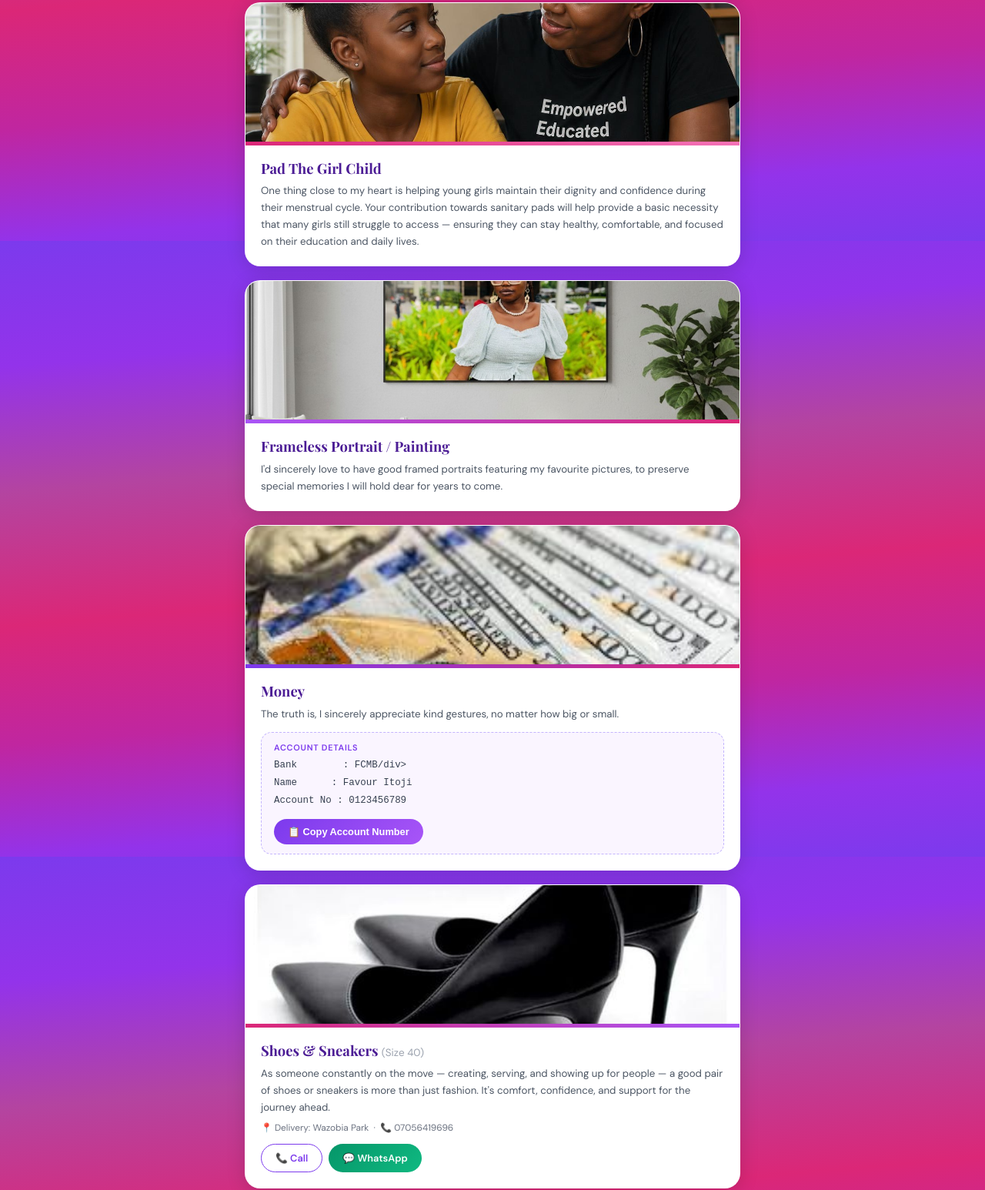
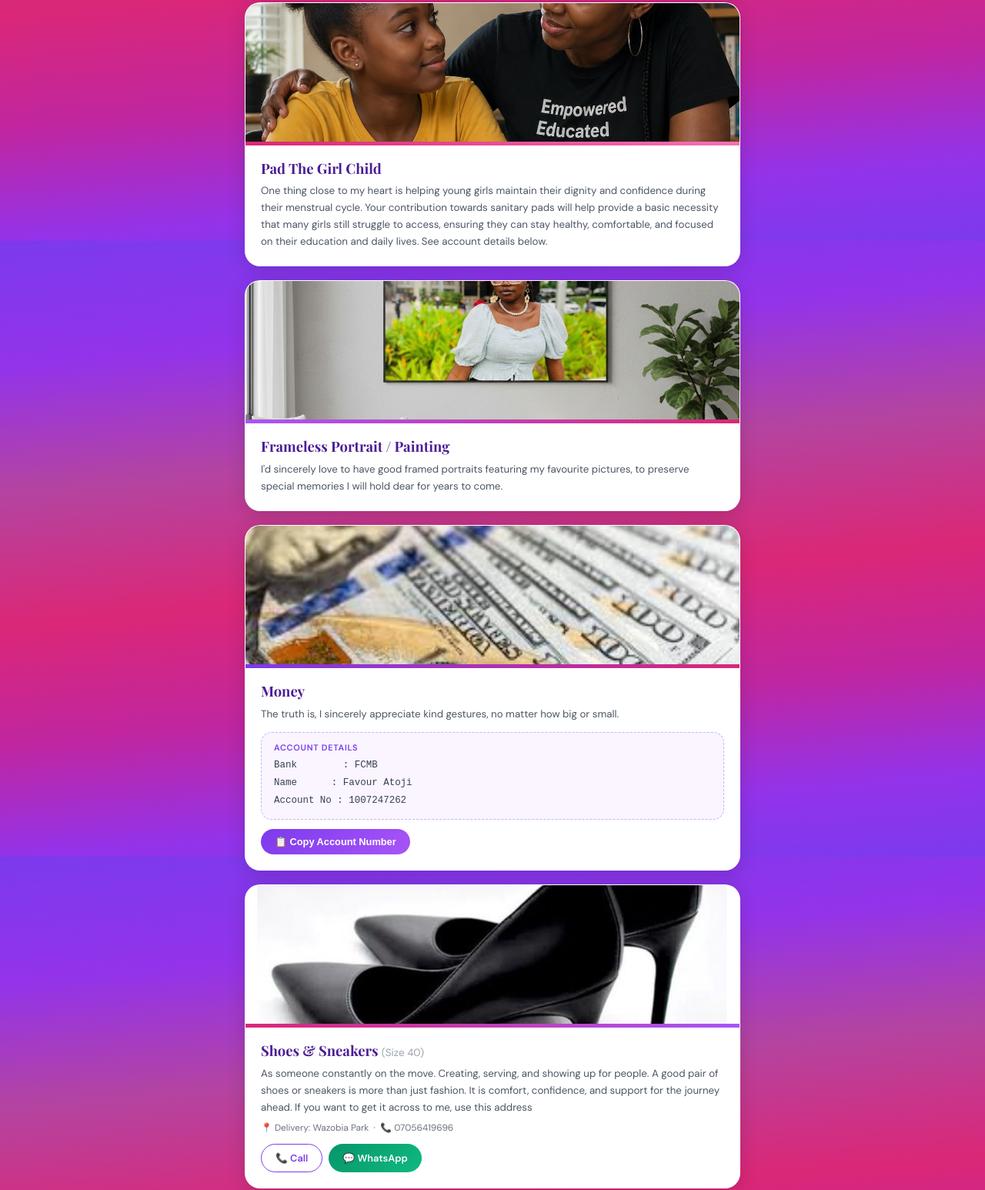
Before and after one commit to Winners20/Toj, a plain HTML site: page index.html in a window 1280 px wide. Shown: the part 1287-2833 px from the top of the page at 77% size. Drawn offline with nearby package versions, Linux system fonts and the light colour scheme.

Commit message:
Update index.htmlneww

```diff
--- a/index.html
+++ b/index.html
@@ -738,8 +738,8 @@
         <p class="card-desc">One thing close to my heart is helping young girls maintain their dignity and confidence
           during their menstrual cycle. Your contribution towards sanitary pads will help provide a basic necessity
           that
-          many girls still struggle to access — ensuring they can stay healthy, comfortable, and focused on their
-          education and daily lives.</p>
+          many girls still struggle to access, ensuring they can stay healthy, comfortable, and focused on their
+          education and daily lives. See account details below.</p>
       </div>
     </div>
 
@@ -770,9 +770,9 @@
         <p class="card-desc">The truth is, I sincerely appreciate kind gestures, no matter how big or small.</p>
         <div class="account-box">
           <div class="account-label">Account Details</div>
-          <div class="account-line">Bank &nbsp;&nbsp;&nbsp;&nbsp;&nbsp;&nbsp;&nbsp;: FCMB/div>
-            <div class="account-line">Name &nbsp;&nbsp;&nbsp;&nbsp;&nbsp;: Favour Itoji</div>
-            <div class="account-line">Account No : 0123456789</div>
+          <div class="account-line">Bank &nbsp;&nbsp;&nbsp;&nbsp;&nbsp;&nbsp;&nbsp;: FCMB</div>
+            <div class="account-line">Name &nbsp;&nbsp;&nbsp;&nbsp;&nbsp;: Favour Atoji</div>
+            <div class="account-line">Account No : 1007247262</div>
           </div>
           <div class="btn-row">
             <button class="btn btn-purple" id="copy-btn1">📋 Copy Account Number</button>
@@ -793,9 +793,9 @@
         <h3 class="card-title">Shoes &amp; Sneakers <span
             style="font-size:0.84rem;color:#9ca3af;font-family:'DM Sans',sans-serif;font-weight:400;">(Size 40)</span>
         </h3>
-        <p class="card-desc">As someone constantly on the move — creating, serving, and showing up for people — a good
-          pair of shoes or sneakers is more than just fashion. It's comfort, confidence, and support for the journey
-          ahead.</p>
+        <p class="card-desc">As someone constantly on the move. Creating, serving, and showing up for people. A good
+          pair of shoes or sneakers is more than just fashion. It is comfort, confidence, and support for the journey
+          ahead. If you want to get it across to me, use this address</p>
         <p class="card-sub">📍 Delivery: Wazobia Park &nbsp;·&nbsp; 📞 07056419696</p>
         <div class="btn-row">
           <a href="tel:07056419696" class="btn btn-outline">📞 Call</a>
@@ -866,7 +866,7 @@
       <div class="account-box-dark">
         <div class="account-line-dark">Bank &nbsp;&nbsp;&nbsp;&nbsp;&nbsp;&nbsp;&nbsp;: FCMB</div>
         <div class="account-line-dark">Name &nbsp;&nbsp;&nbsp;&nbsp;&nbsp;: Favour Atoji</div>
-        <div class="account-line-dark">Account No : 0123456789</div>
+        <div class="account-line-dark">Account No : 1007247262</div>
       </div>
       <button class="btn-white" id="copy-btn2">📋 Copy Account Number</button>
     </div>
@@ -881,7 +881,8 @@
         <a href="https://wa.me/2347056419696" target="_blank" rel="noopener" class="btn-gift">💬 WhatsApp</a>
         <a href="tel:07056419696" class="btn-gift">📞 Call</a>
         <a href="mailto:favouratoji@gmail.com" class="btn-gift">✉️ Email</a>
-       <a href="https://www.google.com/maps/dir/?api=1&destination=Peace+Transport%2C+Wazobia+Park" target="_blank" rel="noopener" class="btn-gift">🚚 Ship a Gift Ship a Gift To Peace transport, Wazobia Park.</a>
+        <a href="https://www.google.com/maps/dir/?api=1&destination=Peace+Transport%2C+Wazobia+Park" target="_blank"
+          rel="noopener" class="btn-gift">🚚To ship a gift, use this address: Peace Transport, Wazobia Park</a>
       </div>
     </section>
   </main>
@@ -911,9 +912,9 @@
       setTimeout(() => t.classList.remove('show'), 2500);
     }
     function copyAcct() {
-      navigator.clipboard.writeText('0123456789').then(showToast).catch(() => {
+      navigator.clipboard.writeText('1007247262').then(showToast).catch(() => {
         const ta = document.createElement('textarea');
-        ta.value = '0123456789'; document.body.appendChild(ta); ta.select();
+        ta.value = '1007247262'; document.body.appendChild(ta); ta.select();
         document.execCommand('copy'); document.body.removeChild(ta); showToast();
       });
     }
```
